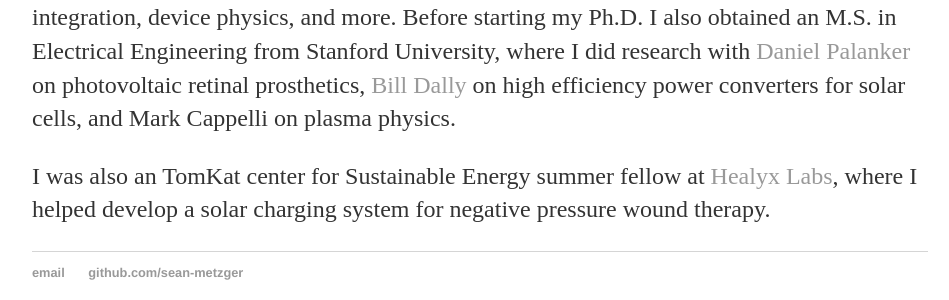
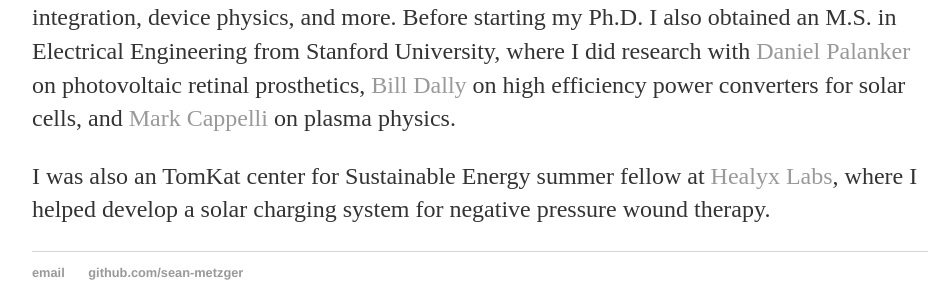
Before and after one commit to sean-metzger/sean-metzger.github.io, a Jekyll site: the page built from index.html, in a window 1280 px wide. Shown: the part 479-779 px from the top of the page, without its empty margins (160-1109 px from the left). Built offline with Jekyll 4.4.1, drawn with Linux system fonts in a browser that asks for light colours; part of the change alters nothing that is shown.

```diff
--- a/index.html
+++ b/index.html
@@ -9,7 +9,7 @@ title: Sean Metzger
 		<p>I am interested in modeling and understanding complex systems using cutting edge machine learning techniques, as well as deep unsupervised learning. Currently I model, decode, and analyze neural population activity in cortex during speech. </p>
 
 		<p>I am also extremely interested in sustainability, and did my B.S in EE at Stanford with a focus on green electronics, whee I was fortunate to take courses in energy storage integration, device physics, and more.
-			Before starting my Ph.D. I also obtained an M.S. in Electrical Engineering from Stanford University, where I did research with <a href="https://web.stanford.edu/~palanker/lab/">Daniel Palanker</a> on photovoltaic retinal prosthetics, <a href="https://profiles.stanford.edu/william-dally">Bill Dally</a> on high efficiency power converters for solar cells, and Mark Cappelli on plasma physics.</p>
+			Before starting my Ph.D. I also obtained an M.S. in Electrical Engineering from Stanford University, where I did research with <a href="https://web.stanford.edu/~palanker/lab/">Daniel Palanker</a> on photovoltaic retinal prosthetics, <a href="https://profiles.stanford.edu/william-dally">Bill Dally</a> on high efficiency power converters for solar cells, and <a href="https://profiles.stanford.edu/mark-cappelli">Mark Cappelli</a> on plasma physics.</p>
 		<p> I was also an TomKat center for Sustainable Energy summer fellow at <a href="https://www.healyxlabs.com/">Healyx Labs</a>, where I helped develop a solar charging system for negative pressure wound therapy.</p>
 
 </div><!-- /.blurb -->
```
